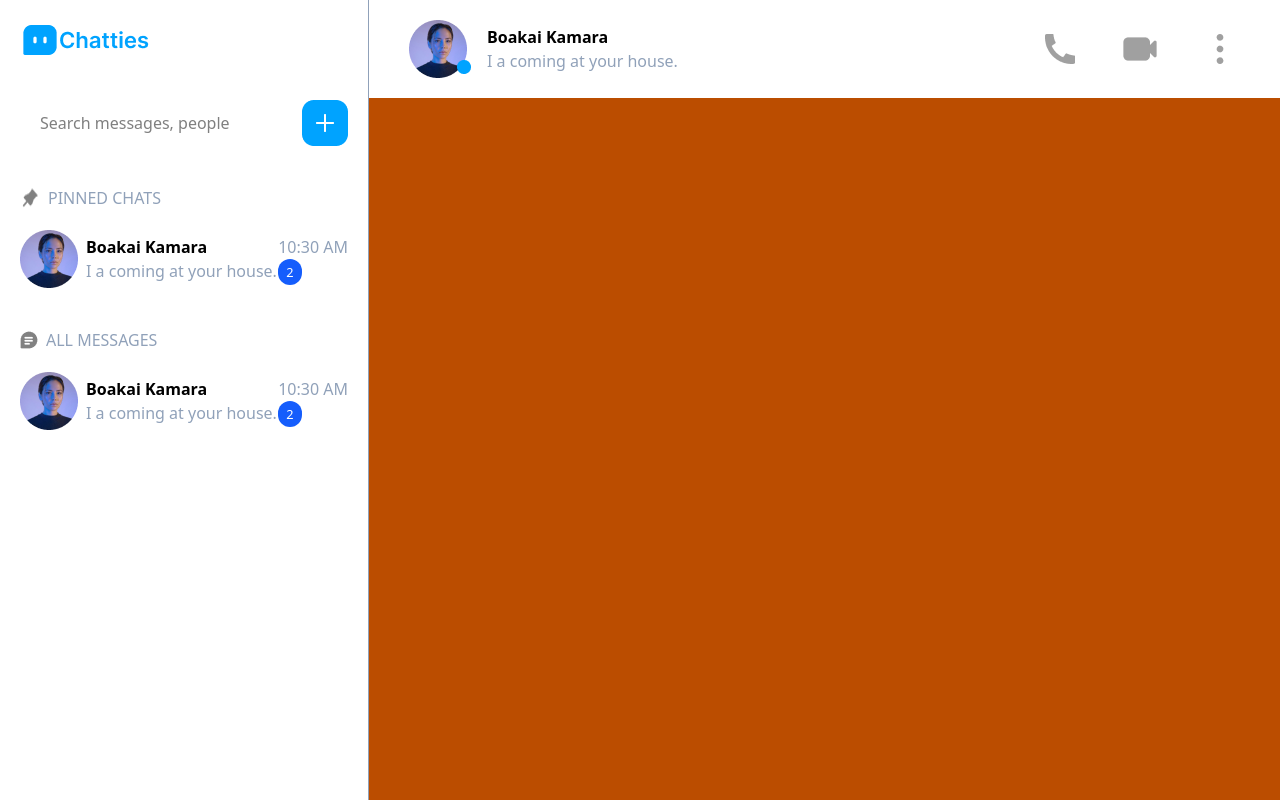
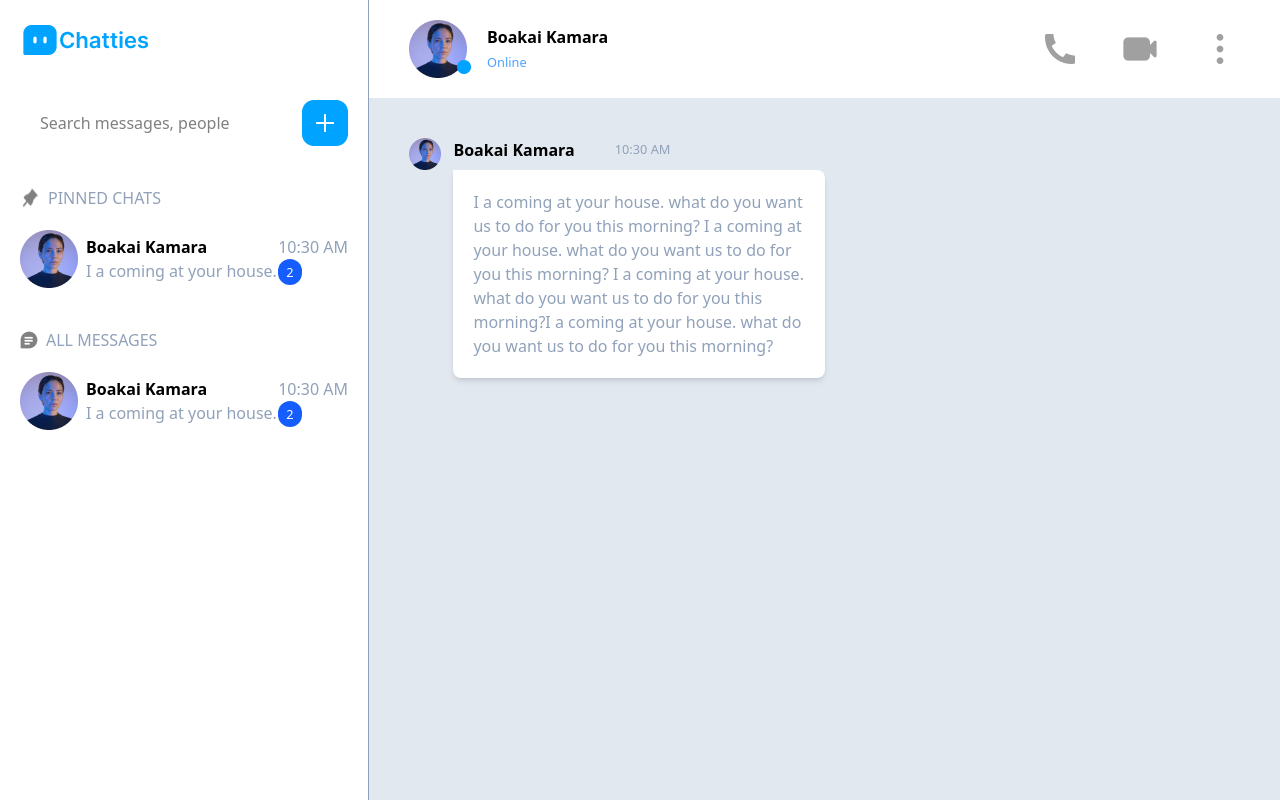
Before and after one commit to boakaidorborkamara/chatties, a React (Vite) app: page / in a window 1280 px wide. Built offline with nearby package versions, Linux system fonts and the light colour scheme.

Commit message:
style account owner conversations or chats

```diff
--- a/src/components/ChatArea.jsx
+++ b/src/components/ChatArea.jsx
@@ -1,39 +1,67 @@
-import React from 'react'
+import React from "react";
 
 export function ChatArea() {
   return (
-    <div className='bg-amber-700 h-screen'>
-
-        {/* chat details header  */}
+    <div className="bg-slate-200 h-screen">
+      {/* chat header  */}
       <div className="bg-white  py-5 px-10 flex justify-between items-center">
-                <div className='flex items-center gap-5'>
+        <div className="flex items-center gap-5">
           {/* profile image  */}
-                    <div className='relative'>
-
+          <div className="relative">
             <img src="/assets/Ellipse1.png" alt="" />
 
             {/* user active icon  */}
-                        <img src="/assets/Rectangle 6.png" alt="user active icon" className='absolute bottom-1 left-12 '/>
+            <img
+              src="/assets/Rectangle 6.png"
+              alt="user active icon"
+              className="absolute bottom-1 left-12 "
+            />
           </div>
 
           {/* username and message  */}
           <div>
-                        <h4 className='font-bold'>Boakai Kamara</h4>
-                        <p className='text-slate-400'>I a coming at your house.</p>
+            <h4 className="font-bold">Boakai Kamara</h4>
+            <small className="text-blue-400">Online</small>
           </div>
         </div>
 
         {/* action section  */}
-                <div className='flex items-center gap-10'>
+        <div className="flex items-center gap-10">
           <img src="/assets/ri_phone-fill.png" alt="phone icon" />
 
-
           <img src="/assets/majesticons_video.png" alt="video icon" />
-
 
           <img src="/assets/ri_more-2-fill.png" alt="more icon" />
         </div>
       </div>
+
+      {/* chat content  */}
+      <div className="px-10 my-10 ">
+        {/* chat for person with the account  */}
+        <div className="flex  gap-3 w-1/2">
+          {/* profile image  */}
+          <div>
+            <img src="/assets/Ellipse1.png" alt="" className="w-50" />
           </div>
-  )
+
+          {/* username and message  */}
+          <div>
+            <div className="flex gap-10 items-center">
+              <h4 className="font-bold">Boakai Kamara</h4>
+              <small className="text-slate-400">10:30 AM</small>
+            </div>
+            <p className="text-slate-400 bg-white  p-5 mt-2 rounded-b-lg rounded-tr-lg shadow-md">
+              I a coming at your house. what do you want us to do for you this
+              morning? I a coming at your house. what do you want us to do for
+              you this morning? I a coming at your house. what do you want us to
+              do for you this morning?I a coming at your house. what do you want
+              us to do for you this morning?
+            </p>
+          </div>
+        </div>
+
+        {/* chat for person communicating with account owner  */}
+      </div>
+    </div>
+  );
 }
```
Lines whose indentation alone changed are shown as unchanged.
